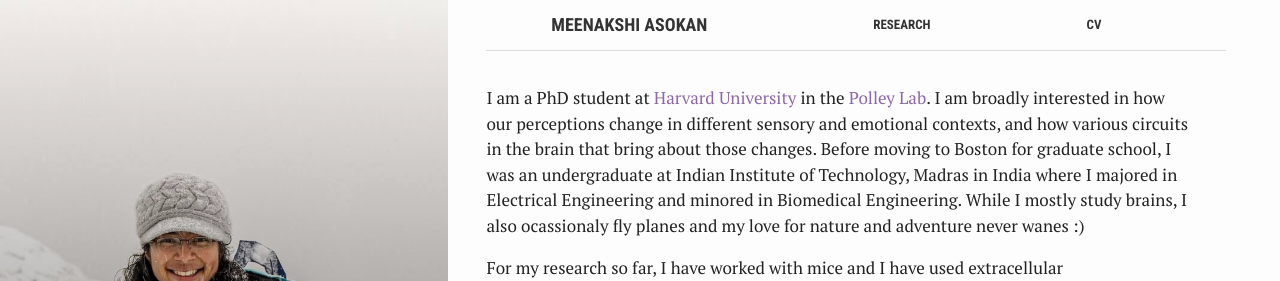
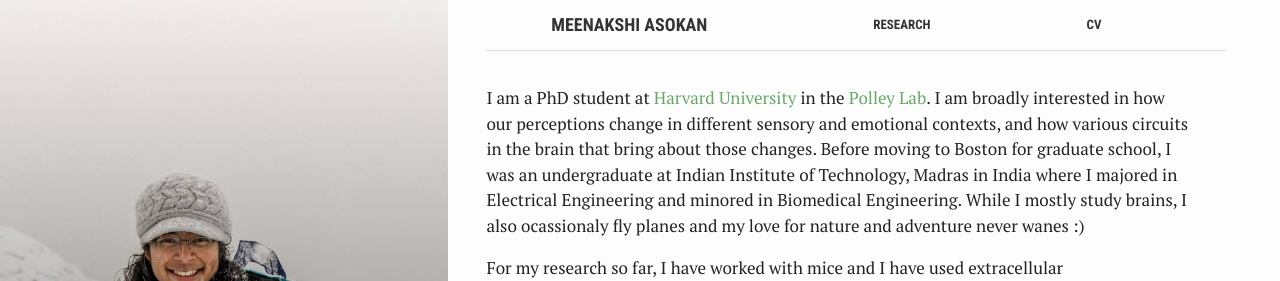
Before and after one commit to Meenakshi-Asokan/Meenakshi-Asokan.github.io, a Jekyll site: the page built from index.html, in a window 1280 px wide. Shown: the top 281 px of the page. Built offline with Jekyll 4.4.1, drawn with Linux system fonts in a browser that asks for light colours; nearby versions of some CDN libraries; some web fonts are replaced; library files that are not in the unit come from our copies.

Commit message:
Update _base.scss

```diff
--- a/assets/_sass/_base.scss
+++ b/assets/_sass/_base.scss
@@ -10,7 +10,7 @@
   display: none;
 }
 
-a:link, a:visited { color: #8d67a8; text-decoration: none; }
+a:link, a:visited { color: #67a868; text-decoration: none; }
 a:hover, a:active { color: #b0b0b0; }
 
 body {
```
